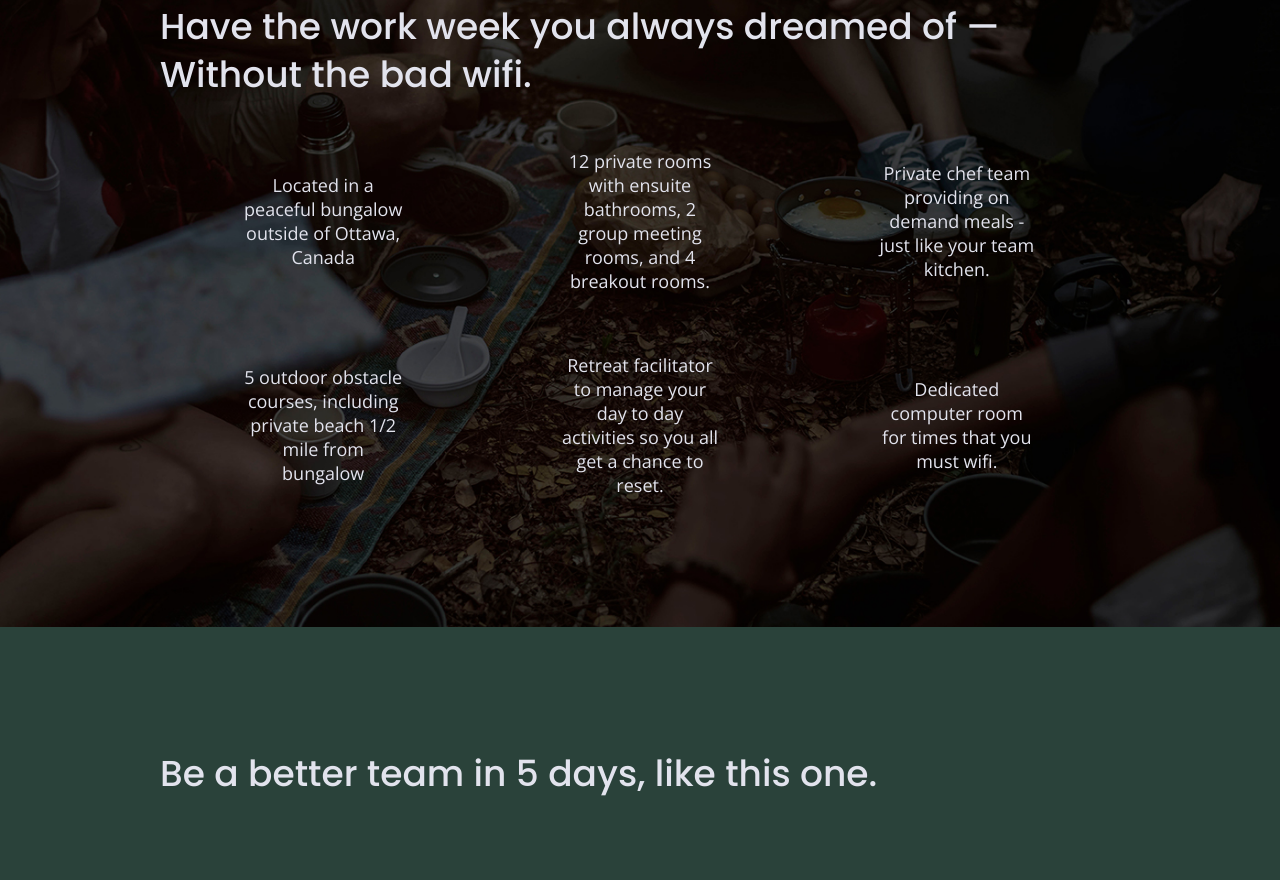
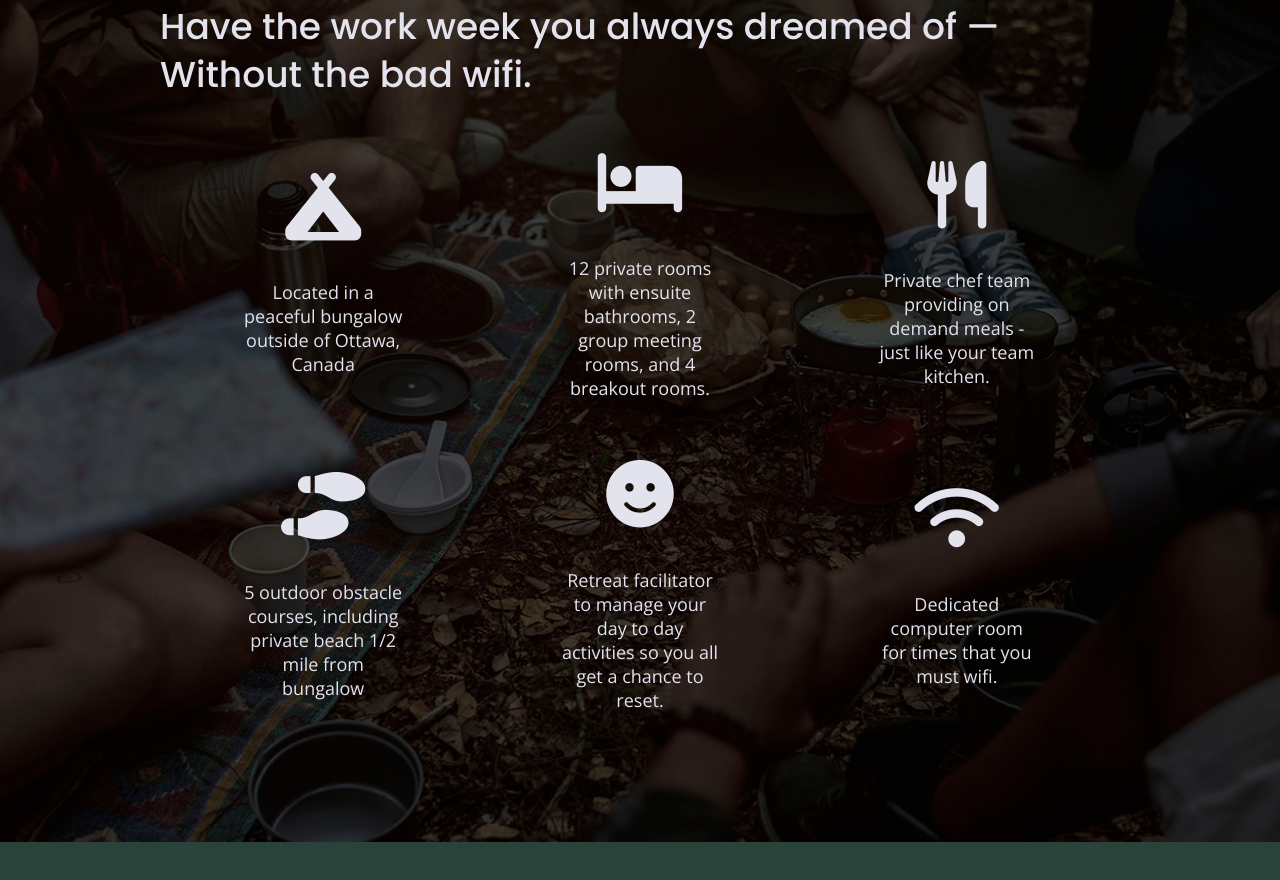
Before and after one commit to Omoikhefe/UNPLUGGED-project, a website built with Parcel: page index.html in a window 1280 px wide. Shown: the part 1139-2019 px from the top of the page. Built offline with nearby package versions, Linux system fonts and the light colour scheme.

Commit message:
Added font icons using font awesome

```diff
--- a/css/main.css
+++ b/css/main.css
@@ -144,6 +144,11 @@ address {
 .content-wrapper {
   width: 90%;
   margin: 50px 0;
+}
+
+.features i {
+  font-size: 3.75em;
+  margin-bottom: 40px;
 }
 
 /* -------------------- Base Header - Footer Styles -------------------- */
--- a/index.html
+++ b/index.html
@@ -22,6 +22,7 @@
   <meta name="theme-color" content="#fafafa">
   <!-- Google Fonts -->
   <link href="https://fonts.googleapis.com/css?family=Open+Sans:400,700|Poppins:500,700" rel="stylesheet">
+  <script src="https://kit.fontawesome.com/58d2c4b03c.js" crossorigin="anonymous"></script>
 </head>
 
 <body>
@@ -74,7 +75,7 @@
         <div class="features-items">
           <article>
             <p class="features-icon">
-
+              <i class="fas fa-campground"></i>
             </p>
             <p class="features-icon-description">
               Located in a peaceful bungalow outside of Ottawa, Canada
@@ -83,7 +84,7 @@
 
           <article>
             <p class="features-icon">
-
+              <i class="fas fa-bed"></i>
             </p>
             <p class="features-icon-description">
                12 private rooms with ensuite bathrooms, 2 group meeting rooms, and 4 breakout rooms.
@@ -92,7 +93,7 @@
 
           <article>
             <p class="features-icon">
-
+              <i class="fas fa-utensils"></i>
             </p>
             <p class="features-icon-description">
                Private chef team providing on demand meals - just like your team kitchen.
@@ -101,7 +102,7 @@
 
           <article>
             <p class="features-icon">
-
+              <i class="fas fa-shoe-prints"></i>
             </p>
             <p class="features-icon-description">
               5 outdoor obstacle courses, including private beach 1/2 mile from bungalow
@@ -110,7 +111,7 @@
 
           <article>
             <p class="features-icon">
-
+              <i class="fas fa-smile"></i>
             </p>
             <p class="features-icon-description">
               Retreat facilitator to manage your day to day activities so you all get a chance to reset.
@@ -119,7 +120,7 @@
 
           <article>
             <p class="features-icon">
-
+              <i class="fas fa-wifi"></i>
             </p>
             <p class="features-icon-description">
               Dedicated computer room for times that you must wifi.
```
Also changed, not shown: about/index.html (+1 -0 lines), faq/index.html (+1 -0 lines).
